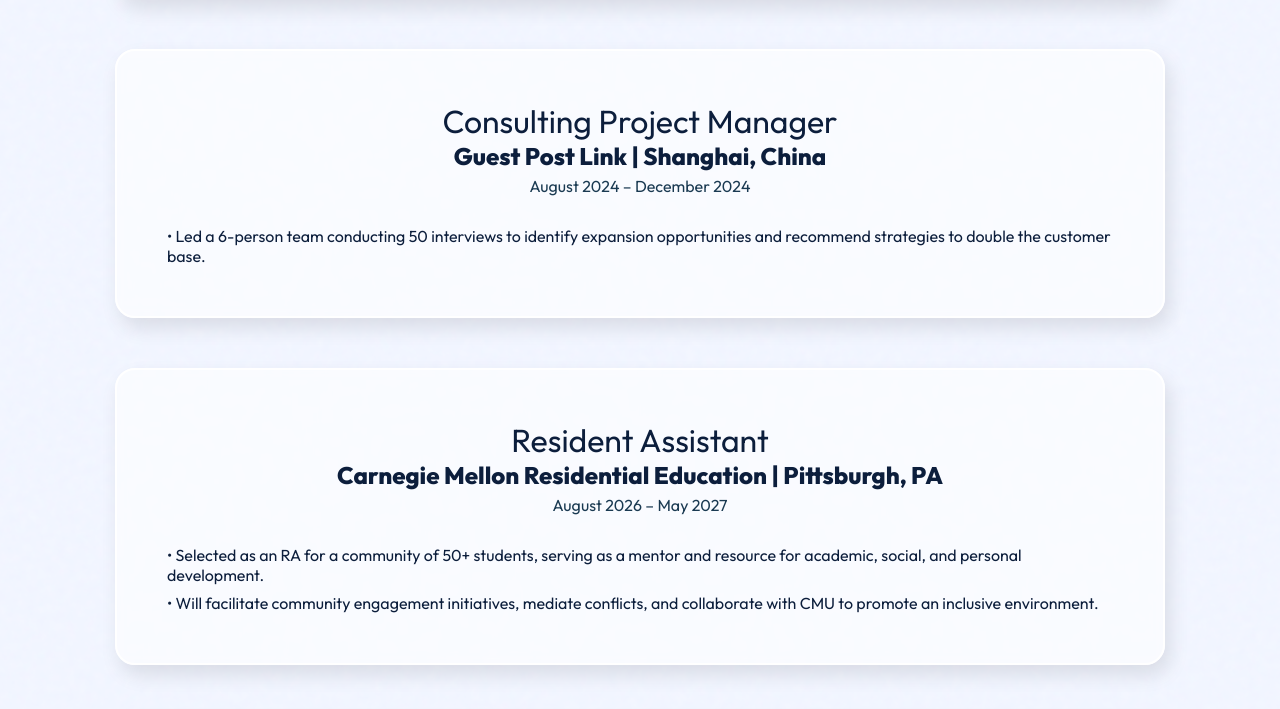
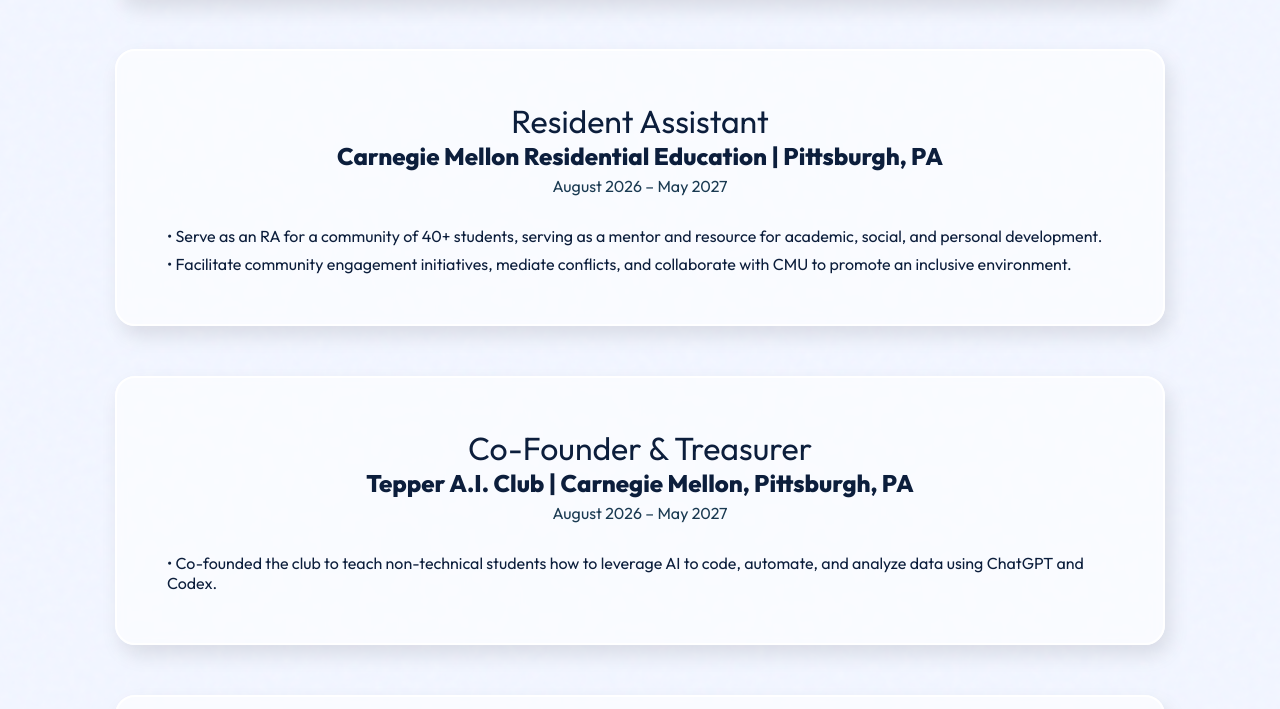
Before and after one commit to GRI3FER/anshgandhi.github.io, a website: page experience.html in a window 1280 px wide. Shown: the part 1639-2348 px from the top of the page. Drawn offline with Linux system fonts and the light colour scheme.

Commit message:
Update education and experience sections: correct SanDisk spelling, modify Dean's List entry, and revise roles and responsibilities

```diff
--- a/experience.html
+++ b/experience.html
@@ -99,7 +99,7 @@
         <div class="exp-card reverse">
             <div class="exp-content">
                 <span class="role-title">Finance and Accounting Intern</span>
-                <h3>SanDisk | Milpitas, CA</h3>
+                <h3>Sandisk | Milpitas, CA</h3>
                 <p style="color:var(--text-sub); margin-bottom:15px;">May 2026 – August 2026</p>
                 <ul style="list-style: none;">
                     <li style="margin-bottom:8px;">• Leveraged Copilot to review 2.4K+ boxes in storage and determined 2,080 boxes could be destroyed, saving $700K over ten years.</li>
@@ -152,23 +152,23 @@
 
         <div class="exp-card">
             <div class="exp-content">
-                <span class="role-title">Consulting Project Manager</span>
-                <h3>Guest Post Link | Shanghai, China</h3>
-                <p style="color:var(--text-sub); margin-bottom:15px;">August 2024 – December 2024</p>
+                <span class="role-title">Resident Assistant</span>
+                <h3>Carnegie Mellon Residential Education | Pittsburgh, PA</h3>
+                <p style="color:var(--text-sub); margin-bottom:15px;">August 2026 – May 2027</p>
                 <ul style="list-style: none;">
-                    <li>• Led a 6-person team conducting 50 interviews to identify expansion opportunities and recommend strategies to double the customer base.</li>
+                    <li style="margin-bottom:8px;">• Serve as an RA for a community of 40+ students, serving as a mentor and resource for academic, social, and personal development.</li>
+                    <li>• Facilitate community engagement initiatives, mediate conflicts, and collaborate with CMU to promote an inclusive environment.</li>
                 </ul>
             </div>
         </div>
 
-        <div class="exp-card">
+        <div class="exp-card reverse">
             <div class="exp-content">
-                <span class="role-title">Resident Assistant</span>
-                <h3>Carnegie Mellon Residential Education | Pittsburgh, PA</h3>
+                <span class="role-title">Co-Founder &amp; Treasurer</span>
+                <h3>Tepper A.I. Club | Carnegie Mellon, Pittsburgh, PA</h3>
                 <p style="color:var(--text-sub); margin-bottom:15px;">August 2026 – May 2027</p>
                 <ul style="list-style: none;">
-                    <li style="margin-bottom:8px;">• Selected as an RA for a community of 50+ students, serving as a mentor and resource for academic, social, and personal development.</li>
-                    <li>• Will facilitate community engagement initiatives, mediate conflicts, and collaborate with CMU to promote an inclusive environment.</li>
+                    <li>• Co-founded the club to teach non-technical students how to leverage AI to code, automate, and analyze data using ChatGPT and Codex.</li>
                 </ul>
             </div>
         </div>
```
Also changed, not shown: education.html (+2 -2 lines).
